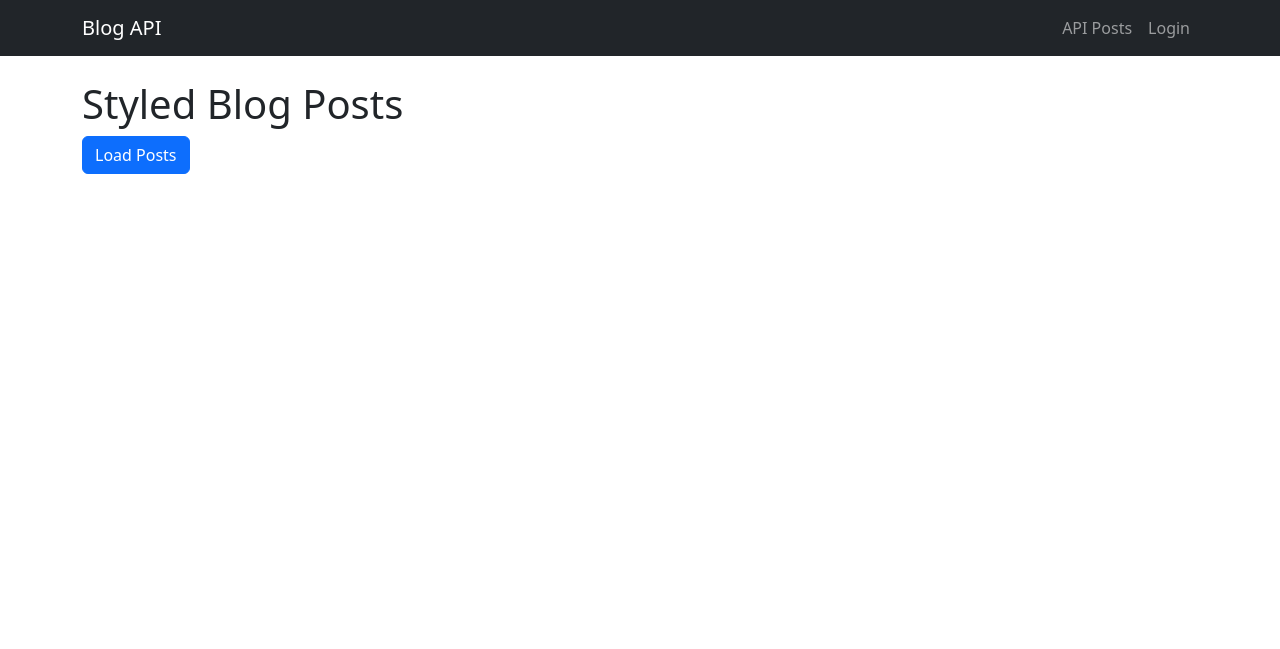
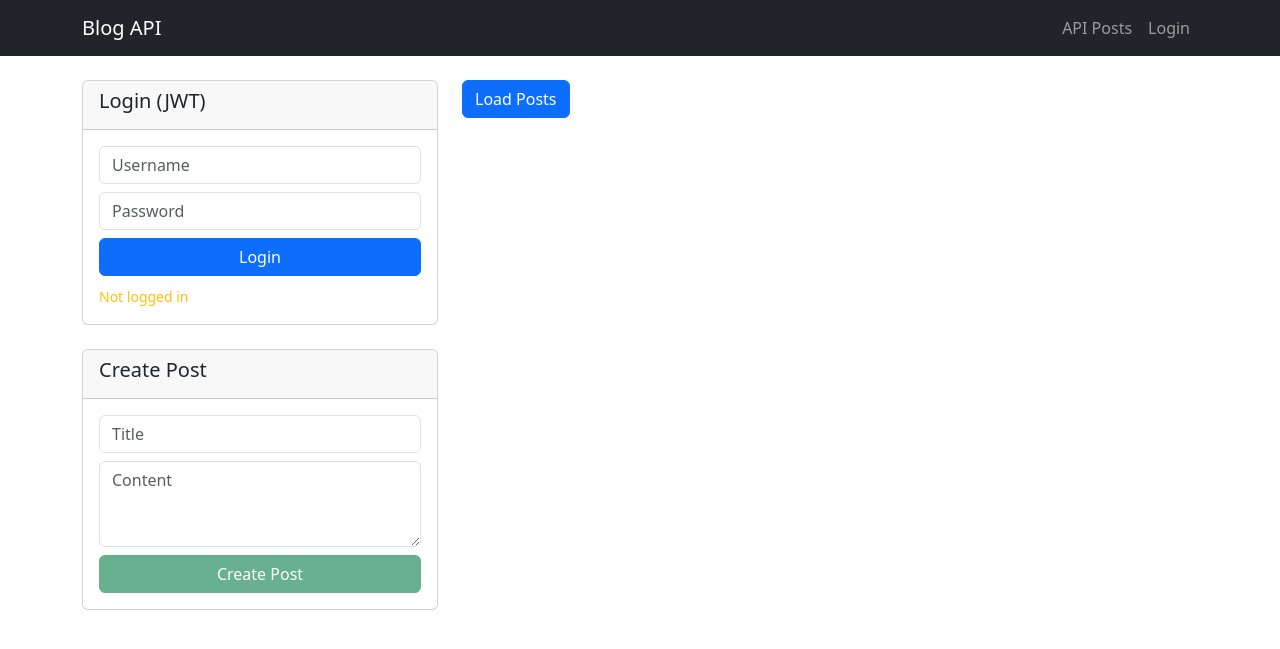
Before and after one commit to lksahu120206-gif/django-blog-api, a Django app: template templates/blog_app/index.html in a window 1280 px wide. Shown: the top 649 px of the page. Run offline with Django 5.2, Linux system fonts and the light colour scheme; the template is opened without the code that fills it, so the values that code supplies are empty.

```diff
--- a/blog_app/urls.py
+++ b/blog_app/urls.py
@@ -16,12 +16,14 @@ Including another URLconf
 """
 from django.contrib import admin
 from django.urls import path, include
+from posts.views import home
 from rest_framework_simplejwt.views import TokenObtainPairView, TokenRefreshView
 
 urlpatterns = [
     path('admin/', admin.site.urls),
+    path('', home, name='home'),
     path('api/', include('posts.urls')),
-    path('api-auth/', include('rest_framework.urls')),  # login/logout
+    path('api-auth/', include('rest_framework.urls')),
     path('api/token/', TokenObtainPairView.as_view(), name='token_obtain_pair'),
     path('api/token/refresh/', TokenRefreshView.as_view(), name='token_refresh'),
 ]
--- a/posts/serializers.py
+++ b/posts/serializers.py
@@ -15,6 +15,7 @@ class VoteSerializer(serializers.ModelSerializer):
 
 
 class PostSerializer(serializers.ModelSerializer):
+    author = serializers.CharField(source='author.username', read_only=True)
     comments = CommentSerializer(many=True, read_only=True)
     likes_count = serializers.SerializerMethodField()
     dislikes_count = serializers.SerializerMethodField()
--- a/posts/views.py
+++ b/posts/views.py
@@ -1,3 +1,4 @@
+from django.shortcuts import render
 from rest_framework import generics, permissions
 from rest_framework.permissions import IsAuthenticatedOrReadOnly
 from rest_framework.response import Response
@@ -23,7 +24,7 @@ class IsCommentAuthorOrReadOnly(permissions.BasePermission):
 
 # Post List + Create
 class PostListCreateView(generics.ListCreateAPIView):
-    queryset = Post.objects.all()
+    queryset = Post.objects.all().order_by('-created_at')
     serializer_class = PostSerializer
     permission_classes = [IsAuthenticatedOrReadOnly]
 
@@ -81,3 +82,6 @@ class VoteToggleView(generics.CreateAPIView):
             vote.save()
 
         return Response({'message': 'Vote updated', 'vote': vote_type})
+
+def home(request):
+    return render(request, "blog_app/index.html")
--- a/requirements.txt
+++ b/requirements.txt
@@ -1,11 +1,5 @@
-asgiref==3.11.1
 Django==6.0.3
-django-taggit==6.1.0
 djangorestframework==3.17.1
 djangorestframework-simplejwt==5.5.1
 gunicorn==25.2.0
-packaging==26.0
-PyJWT==2.12.1
 python-decouple==3.8
-sqlparse==0.5.5
-tzdata==2025.3
--- a/templates/blog_app/base.html
+++ b/templates/blog_app/base.html
@@ -3,7 +3,7 @@
 <head>
     <meta charset="UTF-8">
     <meta name="viewport" content="width=device-width, initial-scale=1.0">
-    <title>{% block title %}Django Blog API{% endblock %}</title>
+<title>{% block title %}Django Blog Full-Stack{% endblock %}</title>
     <link href="https://cdn.jsdelivr.net/npm/bootstrap@5.3.3/dist/css/bootstrap.min.css" rel="stylesheet">
     <link rel="stylesheet" href="{% load static %}{% static 'css/style.css' %}">
 </head>
--- a/templates/blog_app/index.html
+++ b/templates/blog_app/index.html
@@ -1,26 +1,103 @@
 {% extends 'blog_app/base.html' %}
 
+{% block title %}Django Blog Full-Stack{% endblock %}
+
 {% block content %}
-<h1>Styled Blog Posts</h1>
+<div class="row">
+  <div class="col-md-4">
+    <div id="login-section" class="card mb-4">
+      <div class="card-header">
+        <h5>Login (JWT)</h5>
+      </div>
+      <div class="card-body">
+        <input type="text" id="username" class="form-control mb-2" placeholder="Username">
+        <input type="password" id="password" class="form-control mb-2" placeholder="Password">
+        <button id="login-btn" class="btn btn-primary w-100">Login</button>
+        <div id="token-status" class="mt-2"></div>
+      </div>
+    </div>
+
+    <div id="create-section" class="card mb-4">
+      <div class="card-header">
+        <h5>Create Post</h5>
+      </div>
+      <div class="card-body">
+        <input type="text" id="post-title" class="form-control mb-2" placeholder="Title">
+        <textarea id="post-content" class="form-control mb-2" placeholder="Content" rows="3"></textarea>
+        <button id="create-post-btn" class="btn btn-success w-100" disabled>Create Post</button>
+      </div>
+    </div>
+  </div>
+
+  <div class="col-md-8">
+    <button id="load-posts" class="btn btn-primary mb-3">Load Posts</button>
     <div id="posts-container"></div>
-<button id="load-posts" class="btn btn-primary mb-3">Load Posts</button>
+  </div>
+</div>
 {% endblock %}
 
 {% block extra_js %}
 <script>
+let token = localStorage.getItem('access') || '';
+
+function updateAuthStatus() {
+  const status = document.getElementById('token-status');
+  const createBtn = document.getElementById('create-post-btn');
+  if (token) {
+    status.innerHTML = '<small class="text-success">Authenticated ✓</small>';
+    createBtn.disabled = false;
+  } else {
+    status.innerHTML = '<small class="text-warning">Not logged in</small>';
+    createBtn.disabled = true;
+  }
+}
+
+async function login() {
+  const username = document.getElementById('username').value;
+  const password = document.getElementById('password').value;
+  try {
+    const res = await fetch('/api/token/', {
+      method: 'POST',
+      headers: {'Content-Type': 'application/json'},
+      body: JSON.stringify({username, password})
+    });
+    const data = await res.json();
+    if (res.ok) {
+      token = data.access;
+      localStorage.setItem('token', token);
+      updateAuthStatus();
+      alert('Login successful!');
+    } else {
+      alert('Login failed: ' + data.detail);
+    }
+  } catch (e) {
+    alert('Error: ' + e);
+  }
+}
+
 async function loadPosts() {
+  const headers = token ? {'Authorization': `Bearer ${token}`} : {};
   try {
-        const res = await fetch('/api/posts/');
-        const posts = await res.json();
+    const res = await fetch('/api/posts/', {headers});
+    const data = await res.json();
     const container = document.getElementById('posts-container');
-        container.innerHTML = posts.results.map(post => `
-            <div class="post-card card">
+    container.innerHTML = data.map(post => `
+      <div class="card mb-3 post-card">
         <div class="card-body">
-                    <h5 class="post-title card-title">${post.title}</h5>
-                    <p class="post-content card-text">${post.content.substring(0, 200)}...</p>
-                    <p class="card-text"><small class="text-muted">By ${post.author.username} | Likes: <span class="likes">${post.likes_count}</span> | Dislikes: <span class="dislikes">${post.dislikes_count}</span></p>
-                    <button class="btn btn-success like-btn" onclick="vote(${post.id}, 1)">Like</button>
-                    <button class="btn btn-danger dislike-btn" onclick="vote(${post.id}, -1)">Dislike</button>
+          <h5 class="card-title">${post.title}</h5>
+          <p class="card-text">${post.content.substring(0, 200)}${post.content.length > 200 ? '...' : ''}</p>
+          <p class="card-text"><small class="text-muted">
+            By ${post.author.username} | Likes: <span class="likes">${post.likes_count}</span> |
+            Dislikes: <span class="dislikes">${post.dislikes_count}</span>
+          </small></p>
+          <div class="btn-group">
+            ${token ? `
+              <button class="btn btn-success btn-sm like-btn" onclick="vote(${post.id}, 1)">👍 ${post.likes_count}</button>
+              <button class="btn btn-danger btn-sm dislike-btn" onclick="vote(${post.id}, -1)">👎 ${post.dislikes_count}</button>
+              <button class="btn btn-warning btn-sm edit-btn" onclick="editPost(${post.id}, '${post.title.replace(/'/g, "\\'")}', '${post.content.replace(/'/g, "\\'")}')">Edit</button>
+              <button class="btn btn-danger btn-sm delete-btn" onclick="deletePost(${post.id})">Delete</button>
+            ` : ''}
+          </div>
         </div>
       </div>
     `).join('');
@@ -28,18 +105,74 @@ async function loadPosts() {
     console.error(e);
   }
 }
-document.getElementById('load-posts').onclick = loadPosts;
 
-async function vote(postId, vote) {
-    // Get JWT token from localStorage or prompt
-    const token = localStorage.getItem('token') || prompt('Enter JWT token from /api/token/');
-    if (!token) return;
-    const res = await fetch(`/api/posts/${postId}/vote/`, {
+async function createPost() {
+  const title = document.getElementById('post-title').value;
+  const content = document.getElementById('post-content').value;
+  const headers = {
+    'Content-Type': 'application/json',
+    'Authorization': `Bearer ${token}`
+  };
+  try {
+    const res = await fetch('/api/posts/', {
       method: 'POST',
-        headers: {'Content-Type': 'application/json', 'Authorization': `Bearer ${token}`},
-        body: JSON.stringify({vote})
+      headers,
+      body: JSON.stringify({title, content})
+    });
+    if (res.ok) {
+      document.getElementById('post-title').value = '';
+      document.getElementById('post-content').value = '';
+      loadPosts();
+    }
+  } catch (e) {
+    alert('Error creating post');
+  }
+}
+
+async function editPost(id, title, content) {
+  const newTitle = prompt('Edit title:', title);
+  const newContent = prompt('Edit content:', content);
+  if (newTitle && newContent) {
+    const headers = {
+      'Content-Type': 'application/json',
+      'Authorization': `Bearer ${token}`
+    };
+    const res = await fetch(`/api/posts/${id}/`, {
+      method: 'PUT',
+      headers,
+      body: JSON.stringify({title: newTitle, content: newContent})
     });
     if (res.ok) loadPosts();
   }
+}
+
+async function deletePost(id) {
+  if (confirm('Delete post?')) {
+    const headers = {'Authorization': `Bearer ${token}`};
+    const res = await fetch(`/api/posts/${id}/`, {method: 'DELETE', headers});
+    if (res.ok) loadPosts();
+  }
+}
+
+async function vote(postId, voteType) {
+  const headers = {
+    'Content-Type': 'application/json',
+    'Authorization': `Bearer ${token}`
+  };
+  const res = await fetch(`/api/posts/${postId}/vote/`, {
+    method: 'POST',
+    headers,
+    body: JSON.stringify({vote: voteType})
+  });
+  if (res.ok) loadPosts();
+}
+
+// Event listeners
+document.getElementById('login-btn').onclick = login;
+document.getElementById('create-post-btn').onclick = createPost;
+document.getElementById('load-posts').onclick = loadPosts;
+
+// Initial check
+updateAuthStatus();
 </script>
 {% endblock %}
```
Also changed, not shown: TODO.md (added, +1 -0 lines), blog_app/settings.py (+7 -2 lines), 1 other file. Lines whose indentation alone changed are shown as unchanged.
